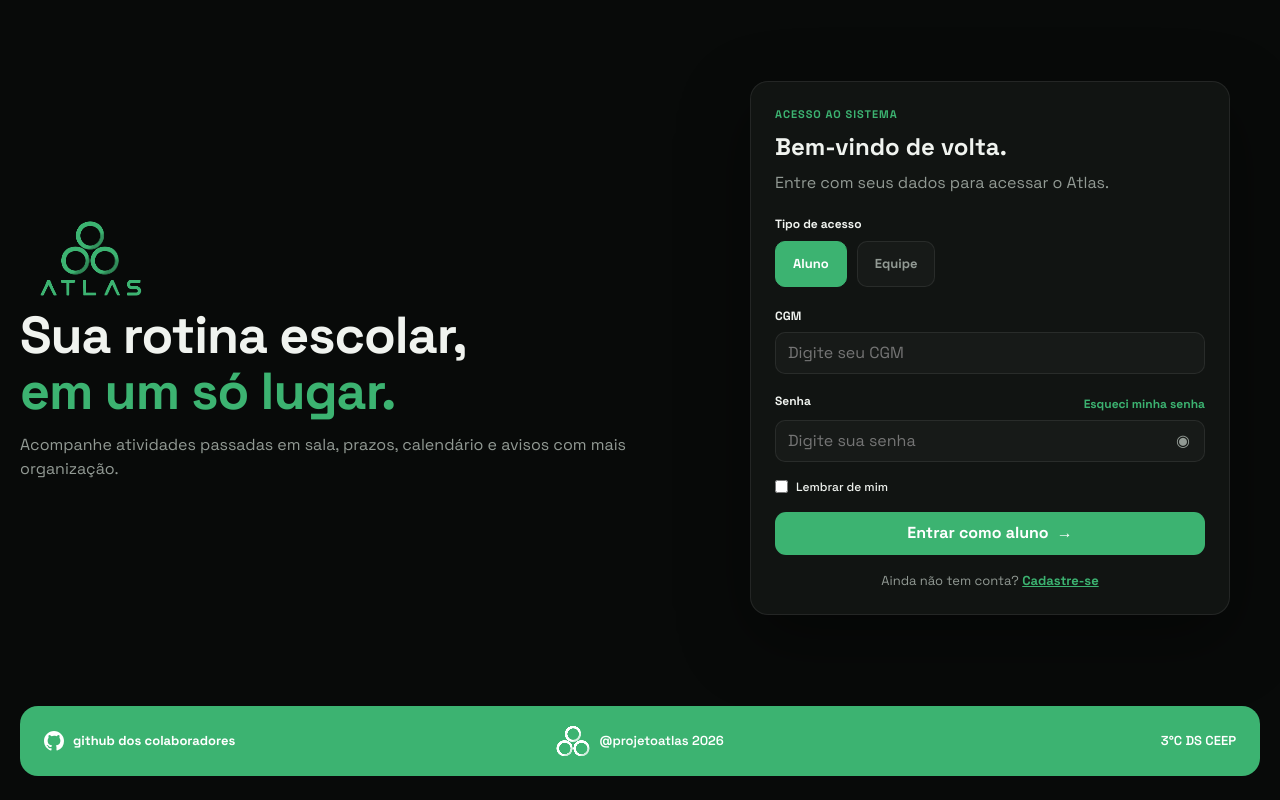
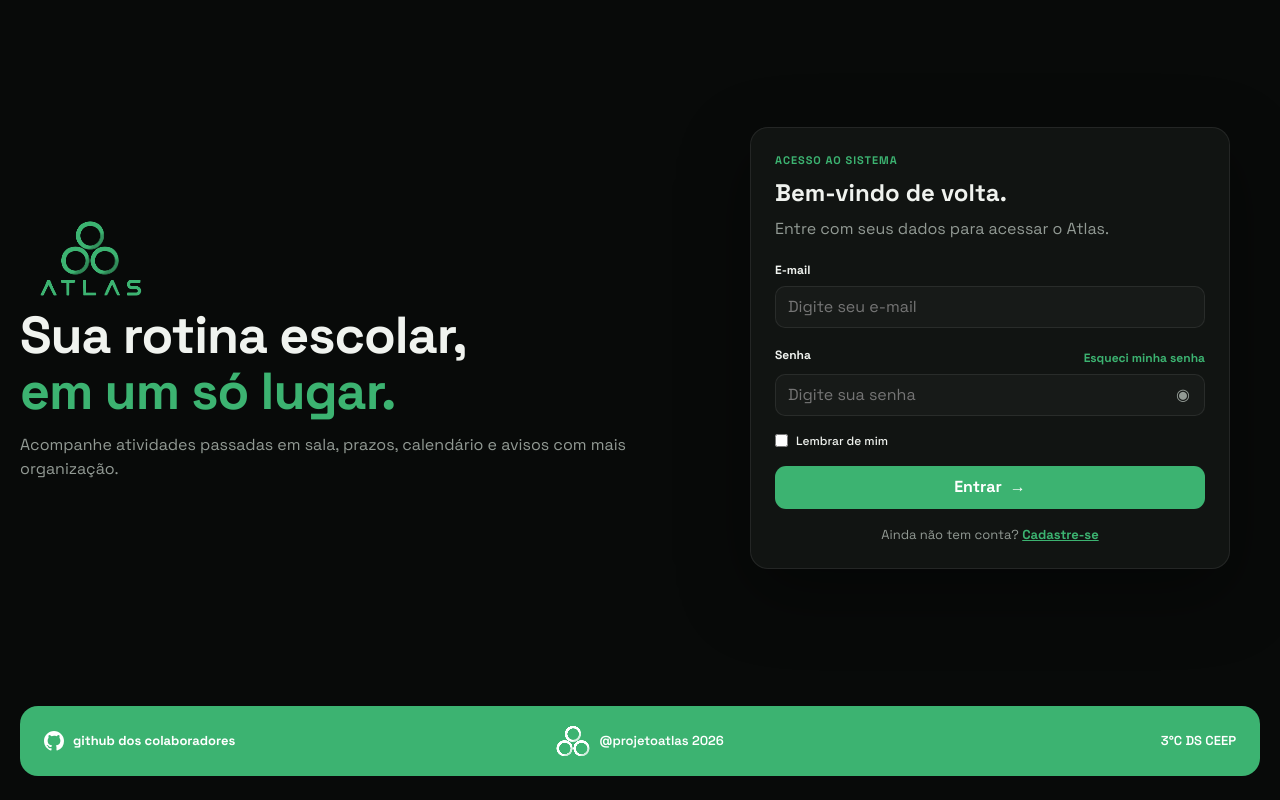
Before and after one commit to L7TFelip/Atlas-Ceep, a Flask app: page /login in a window 1280 px wide. Run offline with Flask 3, Linux system fonts and the light colour scheme.

Commit message:
remove pagina de cadastro e reestrutura da pagina de login

```diff
--- a/static/js/login.js
+++ b/static/js/login.js
@@ -9,16 +9,10 @@
 
     const password = $("#password");
     const passwordToggle = $("#passwordToggle");
-    const loginUser = $("#loginUser");
-    const studentOption = $("#studentOption");
-    const teamOption = $("#adminOption");
-    const loginButtonText = $("#loginButtonText");
-    const userLabel = $("#userLabel");
+    const loginEmail = $("#loginEmail");
     const message = $("#loginMessage");
     const remember = $("#remember");
     const forgotPassword = $("#forgotPassword");
-
-    let selectedRole = localStorage.getItem("atlas-login-role") === "equipe" ? "equipe" : "aluno";
 
     function showMessage(text, type = "error") {
       message.hidden = false;
@@ -32,28 +26,6 @@
       message.className = "login-message";
     }
 
-    function selectRole(role) {
-      selectedRole = role;
-      studentOption?.classList.toggle("active", role === "aluno");
-      teamOption?.classList.toggle("active", role === "equipe");
-
-      if (role === "aluno") {
-        userLabel.textContent = "CGM";
-        loginUser.placeholder = "Digite seu CGM";
-        loginUser.inputMode = "numeric";
-        loginButtonText.textContent = "Entrar como aluno";
-      } else {
-        userLabel.textContent = "Usuário da equipe";
-        loginUser.placeholder = "Digite seu usuário";
-        loginUser.inputMode = "text";
-        loginButtonText.textContent = "Entrar como equipe";
-      }
-      hideMessage();
-    }
-
-    studentOption?.addEventListener("click", () => selectRole("aluno"));
-    teamOption?.addEventListener("click", () => selectRole("equipe"));
-
     passwordToggle?.addEventListener("click", () => {
       const showing = password.type === "text";
       password.type = showing ? "password" : "text";
@@ -63,26 +35,24 @@
       passwordToggle.setAttribute("aria-label", label);
     });
 
-    const savedLogin = localStorage.getItem("atlas-login-user");
+    const savedLogin = localStorage.getItem("atlas-login-email");
     if (savedLogin) {
-      loginUser.value = savedLogin;
+      loginEmail.value = savedLogin;
       remember.checked = true;
     }
-
-    selectRole(selectedRole);
 
     form.addEventListener("submit", async event => {
       event.preventDefault();
       hideMessage();
 
-      const user = loginUser.value.trim();
+      const email = loginEmail.value.trim();
       const pass = password.value;
-      if (!user || !pass) {
-        showMessage(selectedRole === "aluno" ? "Digite seu CGM e sua senha." : "Digite seu usuário e sua senha.");
+      if (!email || !pass) {
+        showMessage("Digite seu e-mail e sua senha.");
         return;
       }
-      if (selectedRole === "aluno" && !/^\d+$/.test(user)) {
-        showMessage("O CGM deve conter apenas números.");
+      if (!loginEmail.validity.valid) {
+        showMessage("Digite um endereço de e-mail válido.");
         return;
       }
 
@@ -93,19 +63,16 @@
         const data = await api("/api/auth/login", {
           method: "POST",
           body: JSON.stringify({
-            login: user,
+            email,
             senha: pass,
-            tipo: selectedRole,
             lembrar: remember.checked
           })
         });
 
         if (remember.checked) {
-          localStorage.setItem("atlas-login-user", user);
-          localStorage.setItem("atlas-login-role", selectedRole);
+          localStorage.setItem("atlas-login-email", email);
         } else {
-          localStorage.removeItem("atlas-login-user");
-          localStorage.removeItem("atlas-login-role");
+          localStorage.removeItem("atlas-login-email");
         }
 
         showMessage("Login realizado. Abrindo o painel...", "success");
--- a/templates/login.html
+++ b/templates/login.html
@@ -68,34 +68,17 @@
         </div>
 
 
-        <!-- TIPO DE ACESSO -->
-        <div class="access-type">
-          <span class="field-label">Tipo de acesso</span>
-
-          <div class="filter-scroll">
-            <button type="button" class="filter-chip active" id="studentOption" data-role="aluno">
-              Aluno
-            </button>
-
-            <button type="button" class="filter-chip" id="adminOption" data-role="adm">
-              Equipe
-            </button>
-          </div>
-        </div>
-
-
         <!-- FORMULÁRIO -->
         <form class="form-stack" id="loginForm" novalidate>
 
           <div class="form-group">
-            <label for="loginUser" id="userLabel">CGM</label>
+            <label for="loginEmail">E-mail</label>
             <input
-              type="text"
-              id="loginUser"
-              name="loginUser"
-              placeholder="Digite seu CGM"
-              autocomplete="username"
-              inputmode="numeric"
+              type="email"
+              id="loginEmail"
+              name="email"
+              placeholder="Digite seu e-mail"
+              autocomplete="email"
               required
             >
           </div>
@@ -133,7 +116,7 @@
           </label>
 
           <button type="submit" class="primary-btn" id="loginButton">
-            <span id="loginButtonText">Entrar como aluno</span>
+            <span id="loginButtonText">Entrar</span>
             <span aria-hidden="true">→</span>
           </button>
 
```
Also changed, not shown: backend/routes/auth.py (+12 -19 lines), backend/database/atlas.db (added).
